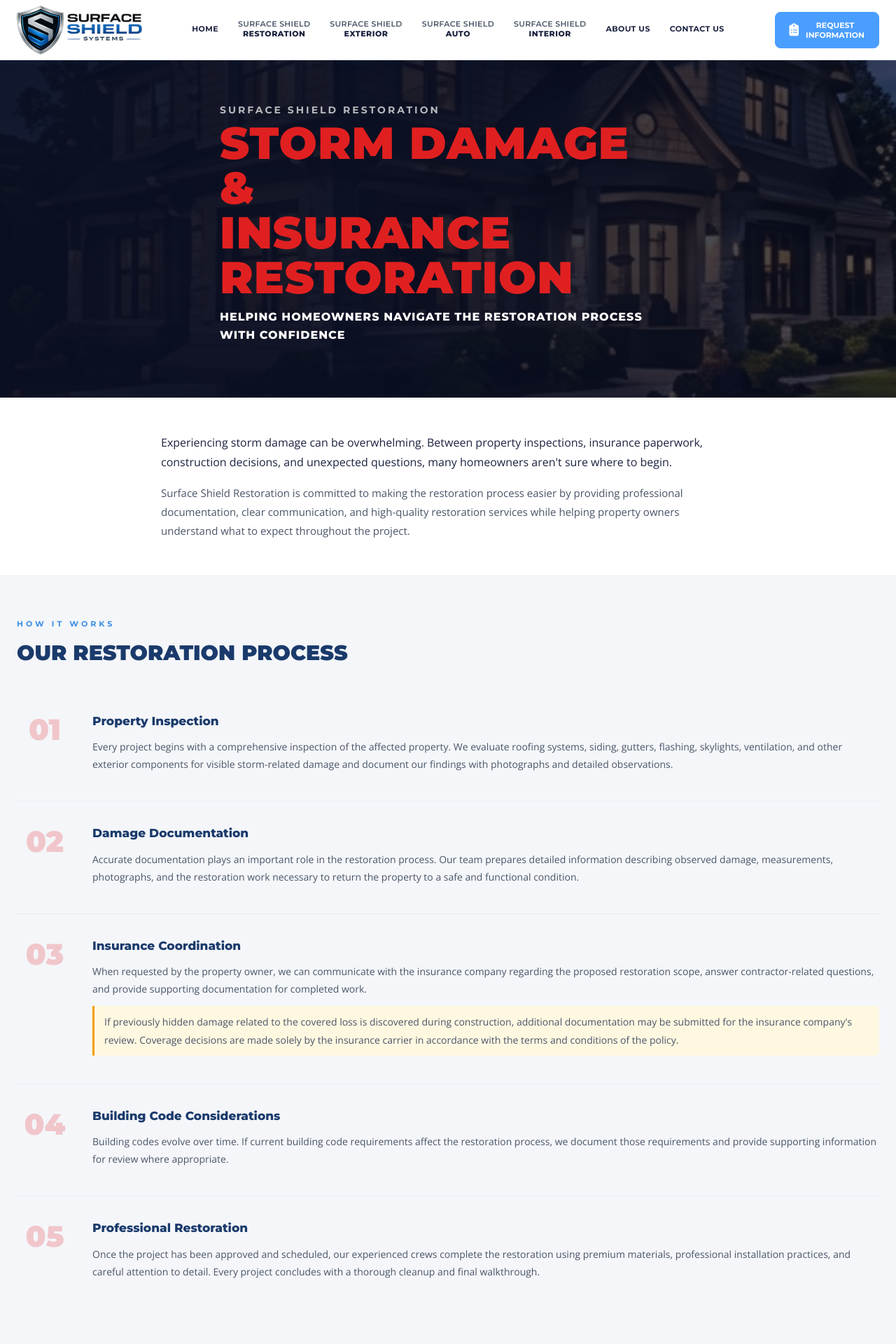
After one commit to ds0903/SurfaceShield, a Django app: page /services/restoration/storm-damage/ in a window 1280 px wide. The commit adds this page. Shown: the top 1920 px of the page at 70% size. Run offline with Django 5.2, Linux system fonts and the light colour scheme; data comes from the database, SQL or seed files in the repository.

Commit message:
02.07.2026_9

```diff
--- a/services/urls.py
+++ b/services/urls.py
@@ -6,4 +6,5 @@ urlpatterns = [
     path('exterior/', views.exterior, name='exterior'),
     path('auto/', views.auto, name='auto'),
     path('interior/', views.interior, name='interior'),
+    path('restoration/storm-damage/', views.storm_damage, name='storm_damage'),
 ]
--- a/services/views.py
+++ b/services/views.py
@@ -15,3 +15,7 @@ def auto(request):
 
 def interior(request):
     return render(request, 'services/interior.html')
+
+
+def storm_damage(request):
+    return render(request, 'services/storm_damage.html')
--- a/static/css/main.css
+++ b/static/css/main.css
@@ -2288,6 +2288,92 @@ img { max-width: 100%; display: block; }
     line-height: 1.4;
 }
 
+/* Insurance learn more button */
+.svc-ins-learn-btn {
+    display: inline-flex;
+    align-items: center;
+    gap: 10px;
+    background: #e63946;
+    color: #fff;
+    padding: 14px 22px;
+    border-radius: 8px;
+    font-family: 'Montserrat', sans-serif;
+    font-weight: 800;
+    font-size: 11px;
+    letter-spacing: 0.5px;
+    line-height: 1.5;
+    flex-shrink: 0;
+    transition: background 0.2s;
+    text-align: center;
+}
+.svc-ins-learn-btn:hover { background: #c1121f; color:#fff; }
+.svc-ins-learn-btn i { font-size: 14px; }
+
+/* Storm Damage Page */
+.storm-steps { display: flex; flex-direction: column; gap: 0; }
+.storm-step {
+    display: grid;
+    grid-template-columns: 80px 1fr;
+    gap: 0 28px;
+    padding: 32px 0;
+    border-bottom: 1px solid #e8edf3;
+    align-items: start;
+}
+.storm-step:last-child { border-bottom: none; }
+.storm-step-num {
+    font-family: 'Montserrat', sans-serif;
+    font-weight: 900;
+    font-size: 42px;
+    color: #e63946;
+    opacity: 0.25;
+    line-height: 1;
+    padding-top: 4px;
+    text-align: center;
+}
+.storm-step-body h3 {
+    font-family: 'Montserrat', sans-serif;
+    font-weight: 800;
+    font-size: 17px;
+    color: var(--navy);
+    margin-bottom: 10px;
+}
+.storm-step-body p { font-size: 14px; color: var(--text-light); line-height: 1.8; margin-bottom: 8px; }
+.storm-note {
+    background: #fff8e1;
+    border-left: 3px solid #f59f00;
+    padding: 10px 14px;
+    border-radius: 0 6px 6px 0;
+    font-size: 13px;
+    color: #7a5c00;
+    line-height: 1.7;
+    margin-top: 12px;
+}
+
+.storm-faq { display: flex; flex-direction: column; gap: 16px; max-width: 860px; margin: 0 auto; }
+.storm-faq-item {
+    background: #fff;
+    border-radius: 12px;
+    padding: 24px 28px;
+    box-shadow: 0 2px 10px rgba(26,58,107,0.07);
+}
+.storm-faq-item h4 {
+    font-family: 'Montserrat', sans-serif;
+    font-weight: 800;
+    font-size: 14px;
+    color: var(--navy);
+    margin-bottom: 10px;
+    display: flex;
+    align-items: center;
+    gap: 10px;
+}
+.storm-faq-item h4 i { color: #e63946; font-size: 16px; flex-shrink: 0; }
+.storm-faq-item p { font-size: 14px; color: var(--text-light); line-height: 1.75; }
+
+@media (max-width: 600px) {
+    .storm-step { grid-template-columns: 50px 1fr; gap: 0 16px; }
+    .storm-step-num { font-size: 28px; }
+}
+
 /* SVC CTA */
 .svc-cta {
     background: linear-gradient(135deg, var(--navy) 0%, var(--blue) 100%);
@@ -2301,7 +2387,8 @@ img { max-width: 100%; display: block; }
     flex-wrap: wrap;
 }
 
-.svc-cta i { font-size: 40px; color: rgba(255,255,255,0.7); flex-shrink: 0; }
+.svc-cta-inner > i { font-size: 40px; color: rgba(255,255,255,0.7); flex-shrink: 0; }
+.btn-svc-cta i { font-size: 13px; color: inherit; }
 
 .svc-cta-inner h3 {
     font-family: 'Montserrat', sans-serif;
--- a/templates/services/restoration.html
+++ b/templates/services/restoration.html
@@ -88,6 +88,7 @@
                 <div class="svc-ins-badge"><i class="fas fa-credit-card"></i><span>DIRECT BILLING<br>AVAILABLE</span></div>
                 <div class="svc-ins-badge"><i class="fas fa-shield-alt"></i><span>RESTORATION<br>YOU CAN RELY ON</span></div>
             </div>
+            <a href="{% url 'storm_damage' %}" class="svc-ins-learn-btn">LEARN MORE ABOUT<br>STORM DAMAGE RESTORATION <i class="fas fa-arrow-right"></i></a>
         </div>
     </div>
 </section>
--- /dev/null
+++ b/templates/services/storm_damage.html
@@ -0,0 +1,146 @@
+{% extends 'base.html' %}
+{% load static %}
+{% block title %}Storm Damage & Insurance Restoration | Surface Shield Restoration{% endblock %}
+
+{% block content %}
+
+<!-- HERO -->
+<section class="svc-hero svc-hero-restoration">
+    <div class="svc-hero-overlay"></div>
+    <div class="container svc-hero-content">
+        <p class="svc-hero-label">SURFACE SHIELD RESTORATION</p>
+        <h1 class="svc-hero-title title-red" style="font-size:clamp(32px,5vw,64px);">STORM DAMAGE &<br>INSURANCE RESTORATION</h1>
+        <p class="svc-hero-tagline">HELPING HOMEOWNERS NAVIGATE THE RESTORATION PROCESS WITH CONFIDENCE</p>
+    </div>
+</section>
+
+<!-- INTRO -->
+<section class="auto-intro-section">
+    <div class="container">
+        <p class="about-body-lg" style="max-width:820px;margin:0 auto 16px;">Experiencing storm damage can be overwhelming. Between property inspections, insurance paperwork, construction decisions, and unexpected questions, many homeowners aren't sure where to begin.</p>
+        <p class="about-body" style="max-width:820px;margin:0 auto;">Surface Shield Restoration is committed to making the restoration process easier by providing professional documentation, clear communication, and high-quality restoration services while helping property owners understand what to expect throughout the project.</p>
+    </div>
+</section>
+
+<!-- PROCESS -->
+<section class="auto-services-section">
+    <div class="container">
+        <p class="about-section-label">HOW IT WORKS</p>
+        <h2 class="about-section-h2">OUR RESTORATION PROCESS</h2>
+        <div class="storm-steps">
+
+            <div class="storm-step">
+                <div class="storm-step-num">01</div>
+                <div class="storm-step-body">
+                    <h3>Property Inspection</h3>
+                    <p>Every project begins with a comprehensive inspection of the affected property. We evaluate roofing systems, siding, gutters, flashing, skylights, ventilation, and other exterior components for visible storm-related damage and document our findings with photographs and detailed observations.</p>
+                </div>
+            </div>
+
+            <div class="storm-step">
+                <div class="storm-step-num">02</div>
+                <div class="storm-step-body">
+                    <h3>Damage Documentation</h3>
+                    <p>Accurate documentation plays an important role in the restoration process. Our team prepares detailed information describing observed damage, measurements, photographs, and the restoration work necessary to return the property to a safe and functional condition.</p>
+                </div>
+            </div>
+
+            <div class="storm-step">
+                <div class="storm-step-num">03</div>
+                <div class="storm-step-body">
+                    <h3>Insurance Coordination</h3>
+                    <p>When requested by the property owner, we can communicate with the insurance company regarding the proposed restoration scope, answer contractor-related questions, and provide supporting documentation for completed work.</p>
+                    <p class="storm-note">If previously hidden damage related to the covered loss is discovered during construction, additional documentation may be submitted for the insurance company's review. Coverage decisions are made solely by the insurance carrier in accordance with the terms and conditions of the policy.</p>
+                </div>
+            </div>
+
+            <div class="storm-step">
+                <div class="storm-step-num">04</div>
+                <div class="storm-step-body">
+                    <h3>Building Code Considerations</h3>
+                    <p>Building codes evolve over time. If current building code requirements affect the restoration process, we document those requirements and provide supporting information for review where appropriate.</p>
+                </div>
+            </div>
+
+            <div class="storm-step">
+                <div class="storm-step-num">05</div>
+                <div class="storm-step-body">
+                    <h3>Professional Restoration</h3>
+                    <p>Once the project has been approved and scheduled, our experienced crews complete the restoration using premium materials, professional installation practices, and careful attention to detail. Every project concludes with a thorough cleanup and final walkthrough.</p>
+                </div>
+            </div>
+
+        </div>
+    </div>
+</section>
+
+<!-- FAQ -->
+<section class="auto-why-section" style="background:#f4f6f9;">
+    <div class="container">
+        <p class="about-section-label">COMMON QUESTIONS</p>
+        <h2 class="about-section-h2">FREQUENTLY ASKED QUESTIONS</h2>
+        <div class="storm-faq">
+
+            <div class="storm-faq-item">
+                <h4><i class="fas fa-question-circle"></i> Can I choose my own contractor?</h4>
+                <p>In most cases, yes. Property owners generally have the right to choose the contractor they would like to perform the restoration work.</p>
+            </div>
+
+            <div class="storm-faq-item">
+                <h4><i class="fas fa-question-circle"></i> What if additional damage is discovered?</h4>
+                <p>Some damage may not be visible until construction begins. If additional storm-related damage is uncovered, it can be documented and submitted to the insurance company for review.</p>
+            </div>
+
+            <div class="storm-faq-item">
+                <h4><i class="fas fa-question-circle"></i> Will you communicate with my insurance company?</h4>
+                <p>Yes. With your authorization, we can communicate directly with the insurance company regarding contractor-related aspects of the restoration process and provide supporting documentation when appropriate.</p>
+            </div>
+
+            <div class="storm-faq-item">
+                <h4><i class="fas fa-question-circle"></i> Can I upgrade my roofing materials?</h4>
+                <p>Many homeowners choose to upgrade roofing materials or other exterior products during the restoration process. We'll discuss available options and any additional costs before work begins.</p>
+            </div>
+
+        </div>
+    </div>
+</section>
+
+<!-- COMMITMENT -->
+<section class="about-commitment-section">
+    <div class="container">
+        <p class="about-section-label">OUR PROMISE</p>
+        <h2 class="about-section-h2">OUR COMMITMENT</h2>
+        <p class="about-body" style="text-align:center;max-width:700px;margin:0 auto 40px;color:rgba(255,255,255,0.85);">Our goal is not only to restore your property, but also to help you better understand the restoration process from beginning to end.</p>
+        <div class="about-commit-grid">
+            <div class="about-commit-item">
+                <div class="about-commit-num">01</div>
+                <h3>Trust.</h3>
+                <p>Professional communication and honest guidance through every step of the restoration process.</p>
+            </div>
+            <div class="about-commit-item">
+                <div class="about-commit-num">02</div>
+                <h3>Transparency.</h3>
+                <p>Detailed documentation, clear explanations, and no surprises — from inspection to final walkthrough.</p>
+            </div>
+            <div class="about-commit-item">
+                <div class="about-commit-num">03</div>
+                <h3>Value.</h3>
+                <p>Quality workmanship and exceptional customer service that delivers long-term value for your property.</p>
+            </div>
+        </div>
+    </div>
+</section>
+
+<!-- CTA -->
+<section class="cta-banner">
+    <div class="container cta-inner">
+        <i class="fas fa-cloud-rain cta-icon"></i>
+        <div class="cta-text">
+            <h3>SCHEDULE A STORM DAMAGE CONSULTATION</h3>
+            <p>If your property has experienced hail, wind, or other storm-related damage — we're here to help you understand your options and guide you through the restoration process.</p>
+        </div>
+        <a href="{% url 'request_information' %}" class="btn-cta">REQUEST CONSULTATION <i class="fas fa-arrow-right"></i></a>
+    </div>
+</section>
+
+{% endblock %}
```
